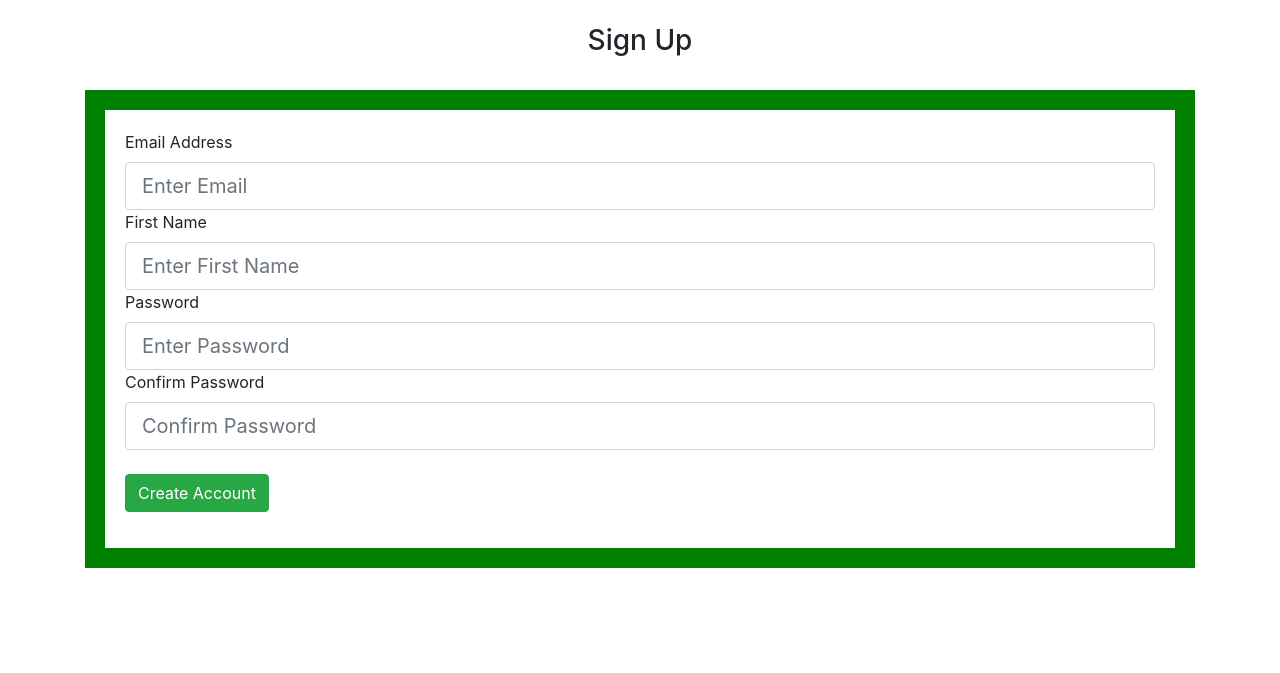
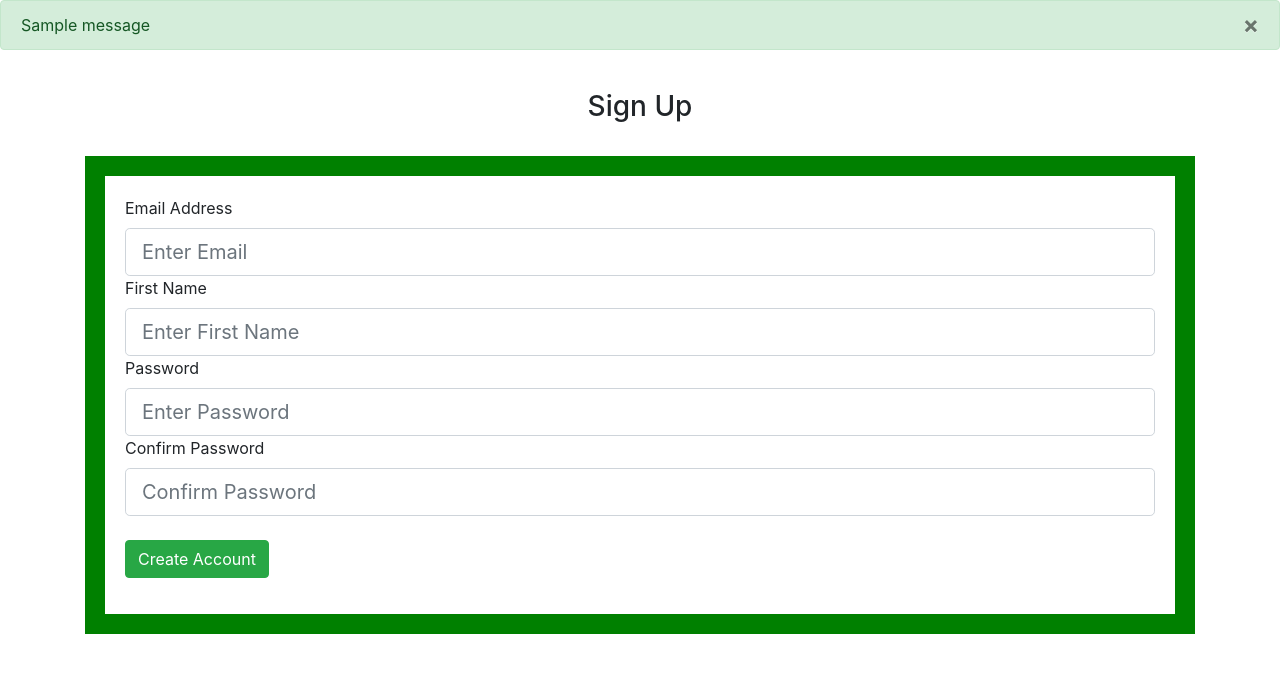
Before and after one commit to austinkodom/flask_budgeting_app, a Flask app: page /sign-up in a window 1280 px wide. Shown: the part 56-729 px from the top of the page. Run offline with Flask 3, Linux system fonts and the light colour scheme; one stand-in notice (Sample message) is shown; some libraries are stand-ins or nearby versions.

Commit message:
added input validation for form submission

```diff
--- a/website/auth.py
+++ b/website/auth.py
@@ -1,8 +1,8 @@
-from flask import Blueprint, render_template
+from flask import Blueprint, render_template, request, flash
 
 auth = Blueprint('auth', __name__)
 
-@auth.route('/login')
+@auth.route('/login', methods=['GET', 'POST'])
 def login():
     return render_template("login.html")
 
@@ -10,6 +10,25 @@ def login():
 def logout():
     return "<p>Logout</p>"
 
-@auth.route('/sign-up')
+@auth.route('/sign-up', methods=['GET', 'POST'])
 def sign_up():
+    if request.method == 'POST':
+        email = request.form.get('email')
+        first_name = request.form.get('firstName')
+        password1 = request.form.get('password1')
+        password2 = request.form.get('password2')
+
+        # Validate Information
+        if len(email) < 4:
+            flash('Email must be greater than 3 characters', category='error')
+        elif len(first_name) < 2:
+            flash('First name must be greater than 1 character', category='error')
+        elif password1 != password2:
+            flash('Passwords do not match', category='error')
+        elif len(password1) < 8:
+            flash('Password must be at least 8 characters', category='error')
+        else:
+            # Add user
+            flash('Account Created Successfully!', category='success')
+
     return render_template("sign_up.html")
--- a/website/templates/base.html
+++ b/website/templates/base.html
@@ -38,6 +38,28 @@
         </div>
       </nav>
 
+      {% with messages = get_flashed_messages(with_categories=true) %}
+      {% if messages %}
+        {% for category, message in messages %}
+        {% if category == 'error' %}
+        <div class="alert alert-danger alert-dismissable fade show" role="alert">
+          {{ message }}
+          <button type="button" class="close" data-dismiss="alert">
+            <span aria-hidden="true">&times;</span>
+          </button>
+        </div>
+        {% else %}
+        <div class="alert alert-success alert-dismissable fade show" role="alert">
+          {{ message }}
+          <button type="button" class="close" data-dismiss="alert">
+            <span aria-hidden="true">&times;</span>
+          </button>
+        </div>
+        {% endif %}
+        {% endfor %}
+      {% endif %}
+      {% endwith %}
+
       <div class="container">
         {% block content%}
 
--- a/website/templates/login.html
+++ b/website/templates/login.html
@@ -9,10 +9,10 @@
     <div style="border: 20px solid green; padding: 20px;">
         <div class="form-group">
             <label for="email">Email Address</label>
-            <input type="email" class="form-control form-control-lg" id="email" name="email" placeholder="Enter Email" required/>
+            <input type="email" class="form-control form-control-lg" id="email" name="email" placeholder="Enter Email"/>
 
             <label for="password">Password</label>
-            <input type="password" class="form-control form-control-lg" id="password" name="password" placeholder="Enter Password" required/>
+            <input type="password" class="form-control form-control-lg" id="password" name="password" placeholder="Enter Password"/>
 
             <br />
 
--- a/website/templates/sign_up.html
+++ b/website/templates/sign_up.html
@@ -9,16 +9,16 @@
     <div style="border: 20px solid green; padding: 20px;">
         <div class="form-group">
             <label for="email">Email Address</label>
-            <input type="email" class="form-control form-control-lg" id="email" name="email" placeholder="Enter Email" required/>
+            <input type="email" class="form-control form-control-lg" id="email" name="email" placeholder="Enter Email"/>
 
             <label for="firstName">First Name</label>
-            <input type="text" class="form-control form-control-lg" id="email" name="email" placeholder="Enter First Name" required/>
+            <input type="text" class="form-control form-control-lg" id="firstName" name="firstName" placeholder="Enter First Name"/>
 
             <label for="password1">Password</label>
-            <input type="password" class="form-control form-control-lg" id="password1" name="password1" placeholder="Enter Password" required/>
+            <input type="password" class="form-control form-control-lg" id="password1" name="password1" placeholder="Enter Password"/>
 
             <label for="password2">Confirm Password</label>
-            <input type="password" class="form-control form-control-lg" id="password2" name="password2" placeholder="Confirm Password" required/>
+            <input type="password" class="form-control form-control-lg" id="password2" name="password2" placeholder="Confirm Password"/>
 
             <br />
 
```
